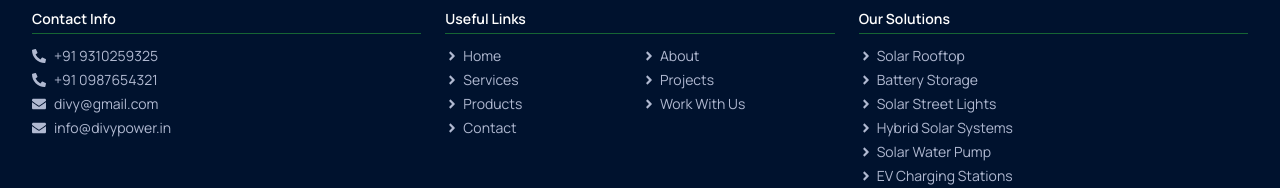
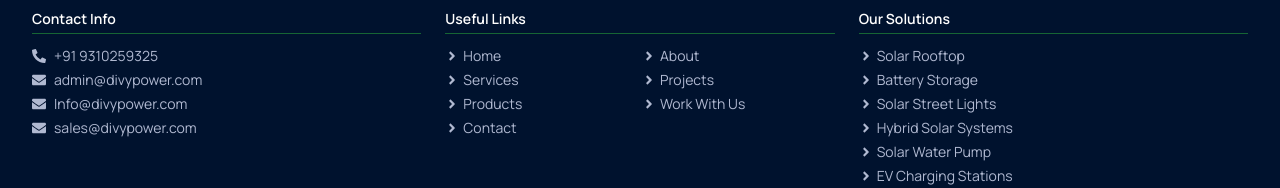
Before and after one commit to vanshika8484/Solar_web, a React (Vite) app: page / in a window 1280 px wide. Shown: the part 11509-11697 px from the top of the page. Built offline with nearby package versions, Linux system fonts and the light colour scheme; a web font is replaced by a local one.

Commit message:
Update Footer.jsx

```diff
--- a/src/components/Footer.jsx
+++ b/src/components/Footer.jsx
@@ -26,7 +26,7 @@ const Footer = () => {
     <div className="bg-[#00122E] text-white GetfontHomeDash">
       <div className="max-w-7xl mx-auto px-4 sm:px-6 lg:px-8">
         {/* Call Back Box - reduced padding and margin */}
-        <CallBackSection/>
+        <CallBackSection />
 
         {/* Main Footer */}
         <footer className="pb-6">
@@ -36,9 +36,13 @@ const Footer = () => {
               <h3 className="text-sm font-semibold border-b border-green-800 pb-1 mb-3">Contact Info</h3>
               <ul className="space-y-1 text-sm text-[#B0B9D1]">
                 <li className="flex items-center gap-2"><FaPhoneAlt /> +91 9310259325</li>
-                <li className="flex items-center gap-2"><FaPhoneAlt /> +91 0987654321</li>
-                <li className="flex items-center gap-2"><FaEnvelope /> divy@gmail.com</li>
-                <li className="flex items-center gap-2"><FaEnvelope /> info@divypower.in</li>
+
+                <li className="flex items-center gap-2"><FaEnvelope /> admin@divypower.com</li>
+                <li className="flex items-center gap-2"><FaEnvelope /> Info@divypower.com
+                </li>
+                <li className="flex items-center gap-2"><FaEnvelope />
+
+                  sales@divypower.com</li>
               </ul>
             </div>
 
```
